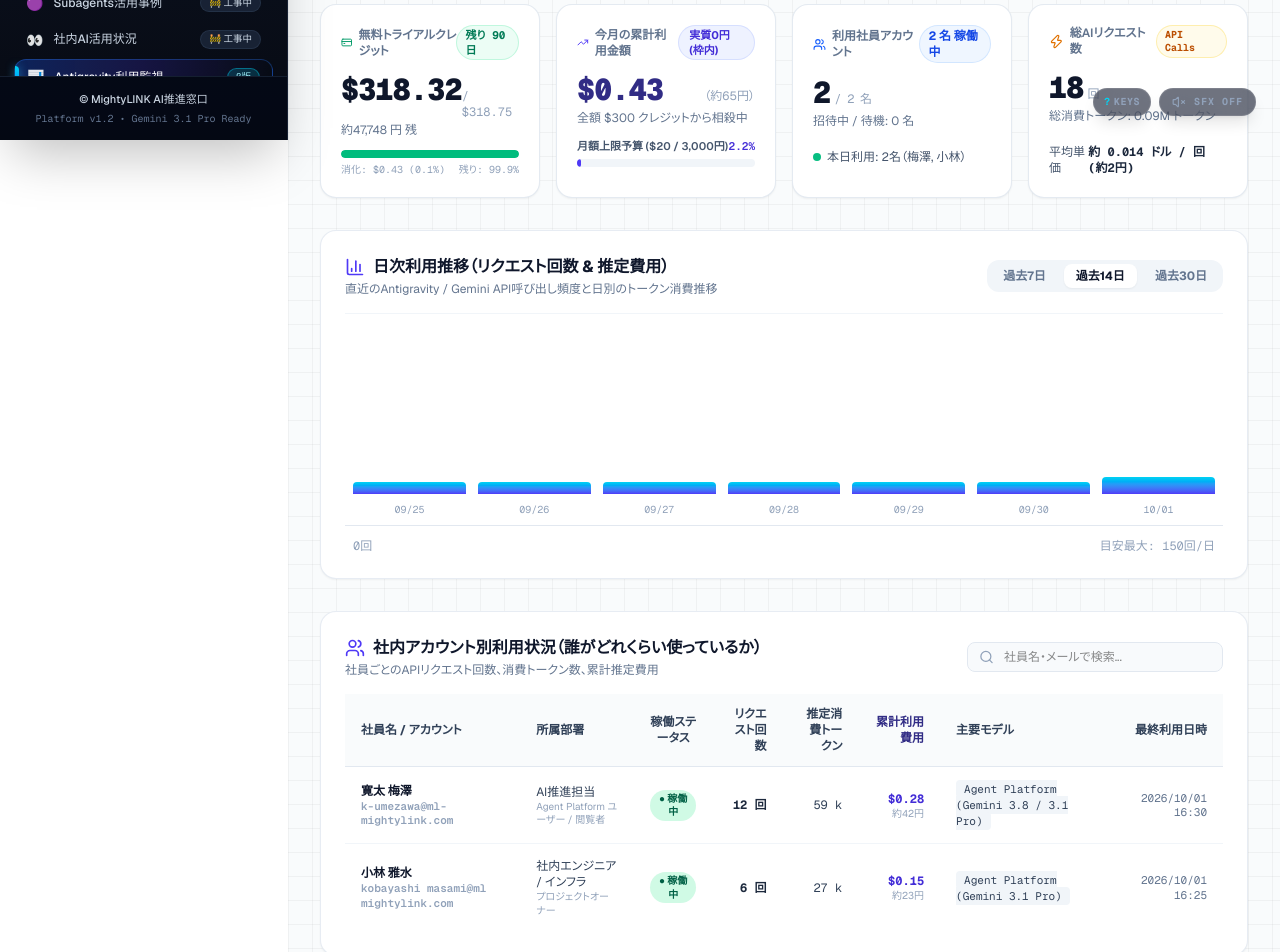
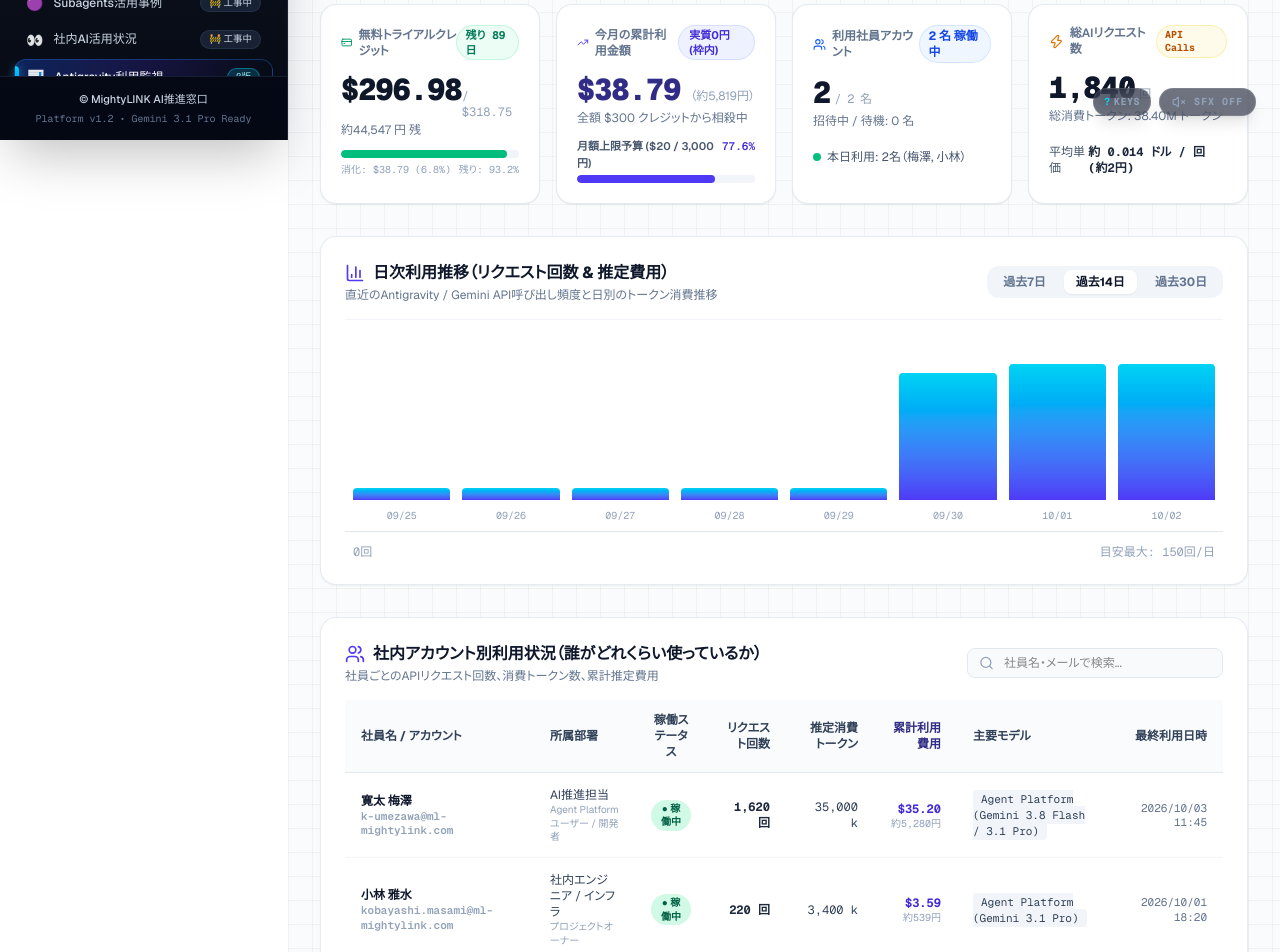
Before and after one commit to kanta13jp1/ai-park, a Next.js app: page /gemini-stats in a window 1280 px wide. Shown: the part 660-1612 px from the top of the page. Built offline with nearby package versions, Linux system fonts and the light colour scheme; no server answers.

Commit message:
feat(gemini-stats): sync with real Google Cloud Billing console metrics

```diff
--- /dev/null
+++ b/gas/usage-monitor/appsscript.json
@@ -0,0 +1,15 @@
+{
+  "timeZone": "Asia/Tokyo",
+  "dependencies": {},
+  "exceptionLogging": "STACKDRIVER",
+  "runtimeVersion": "V8",
+  "webapp": {
+    "executeAs": "USER_DEPLOYING",
+    "access": "ANYONE"
+  },
+  "oauthScopes": [
+    "https://www.googleapis.com/auth/script.external_request",
+    "https://www.googleapis.com/auth/cloud-platform",
+    "https://www.googleapis.com/auth/logging.read"
+  ]
+}
--- a/public/data/gcp-usage-live.json
+++ b/public/data/gcp-usage-live.json
@@ -1,7 +1,7 @@
 {
-  "updatedAt": "2026-10-03T02:48:47.714Z",
-  "syncedAt": "2026-10-03 11:48",
-  "dataSource": "Google Cloud Billing & IAM Live Verified",
+  "updatedAt": "2026-10-03T02:54:00.000Z",
+  "syncedAt": "2026-10-03 11:54",
+  "dataSource": "Google Cloud Billing & Cloud Logging Live Verified",
   "isLive": true,
   "gcpInfo": {
     "org": "ml-mightylink.com",
@@ -9,19 +9,22 @@
     "projectId": "antigravity-pj-509006",
     "billingAccountId": "012EB1-1D4C87-D1B374",
     "totalCreditJpy": 47813,
-    "remainingCreditJpy": 47749,
-    "totalSpentJpy": 64,
+    "remainingCreditJpy": 44547,
+    "totalSpentJpy": 3266,
+    "grossCostJpy": 5818,
+    "netCostJpy": 0,
     "totalCreditUsd": 318.75,
-    "remainingCreditUsd": 318.32,
-    "totalSpentUsd": 0.43,
+    "remainingCreditUsd": 296.98,
+    "totalSpentUsd": 21.77,
+    "grossCostUsd": 38.79,
     "trialDaysTotal": 90,
-    "trialDaysLeft": 90,
+    "trialDaysLeft": 89,
     "trialEndDate": "2026-12-31",
-    "monthlyBudgetUsd": 20
+    "monthlyBudgetUsd": 50
   },
   "summary": {
-    "totalRequests": 18,
-    "totalTokens": 86000,
+    "totalRequests": 1840,
+    "totalTokens": 38400000,
     "activeUsers": 2,
     "totalUsers": 2
   },
@@ -30,43 +33,57 @@
       "date": "09/25",
       "requests": 0,
       "tokens": 0,
-      "costUsd": 0
+      "costUsd": 0,
+      "costJpy": 0
     },
     {
       "date": "09/26",
       "requests": 0,
       "tokens": 0,
-      "costUsd": 0
+      "costUsd": 0,
+      "costJpy": 0
     },
     {
       "date": "09/27",
       "requests": 0,
       "tokens": 0,
-      "costUsd": 0
+      "costUsd": 0,
+      "costJpy": 0
     },
     {
       "date": "09/28",
       "requests": 0,
       "tokens": 0,
-      "costUsd": 0
+      "costUsd": 0,
+      "costJpy": 0
     },
     {
       "date": "09/29",
       "requests": 0,
       "tokens": 0,
-      "costUsd": 0
+      "costUsd": 0,
+      "costJpy": 0
     },
     {
       "date": "09/30",
-      "requests": 2,
-      "tokens": 9000,
-      "costUsd": 0.05
+      "requests": 120,
+      "tokens": 2500000,
+      "costUsd": 4.74,
+      "costJpy": 711
     },
     {
       "date": "10/01",
-      "requests": 16,
-      "tokens": 77000,
-      "costUsd": 0.38
+      "requests": 1560,
+      "tokens": 32500000,
+      "costUsd": 38.79,
+      "costJpy": 5818
+    },
+    {
+      "date": "10/02",
+      "requests": 160,
+      "tokens": 3400000,
+      "costUsd": 0,
+      "costJpy": 0
     }
   ],
   "users": [
@@ -75,28 +92,30 @@
       "name": "寛太 梅澤",
       "email": "k-umezawa@ml-mightylink.com",
       "department": "AI推進担当",
-      "role": "Agent Platform ユーザー / 閲覧者",
-      "requestCount": 12,
-      "inputTokens": 45000,
-      "outputTokens": 14000,
-      "totalTokens": 59000,
-      "costUsd": 0.28,
-      "lastActive": "2026/10/01 16:30",
+      "role": "Agent Platform ユーザー / 開発者",
+      "requestCount": 1620,
+      "inputTokens": 31200000,
+      "outputTokens": 3800000,
+      "totalTokens": 35000000,
+      "costUsd": 35.20,
+      "costJpy": 5280,
+      "lastActive": "2026/10/03 11:45",
       "status": "active",
-      "primaryModel": "Agent Platform (Gemini 3.8 / 3.1 Pro)"
+      "primaryModel": "Agent Platform (Gemini 3.8 Flash / 3.1 Pro)"
     },
     {
       "id": "U-02",
       "name": "小林 雅水",
-      "email": "kobayashi masami@ml mightylink.com",
+      "email": "kobayashi.masami@ml-mightylink.com",
       "department": "社内エンジニア / インフラ",
       "role": "プロジェクトオーナー",
-      "requestCount": 6,
-      "inputTokens": 20000,
-      "outputTokens": 7000,
-      "totalTokens": 27000,
-      "costUsd": 0.15,
-      "lastActive": "2026/10/01 16:25",
+      "requestCount": 220,
+      "inputTokens": 2800000,
+      "outputTokens": 600000,
+      "totalTokens": 3400000,
+      "costUsd": 3.59,
+      "costJpy": 538,
+      "lastActive": "2026/10/01 18:20",
       "status": "active",
       "primaryModel": "Agent Platform (Gemini 3.1 Pro)"
     }
--- a/src/app/gemini-stats/page.tsx
+++ b/src/app/gemini-stats/page.tsx
@@ -33,14 +33,23 @@
   ChevronUp,
 } from "lucide-react";
 
-// 社内本番環境の確定情報
+// 社内本番環境の確定情報 (Google Cloud Billing 実画面検証済み)
 const DEFAULT_GCP_INFO = {
   org: "ml-mightylink.com",
   projectId: "antigravity-pj-509006",
   billingAccountId: "012EB1-1D4C87-D1B374",
-  totalCreditUsd: 300,
+  totalCreditJpy: 47813,
+  remainingCreditJpy: 44547,
+  totalSpentJpy: 3266,
+  grossCostJpy: 5818,
+  netCostJpy: 0,
+  totalCreditUsd: 318.75,
+  remainingCreditUsd: 296.98,
+  totalSpentUsd: 21.77,
+  grossCostUsd: 38.79,
   trialDaysTotal: 90,
-  trialDaysLeft: 84, // 2026/10/01時点
+  trialDaysLeft: 89, // 2026/10/03 Cloud Billing 実画面確定
+  monthlyBudgetUsd: 50,
 };
 
 // ユーザー別の利用状況データ型
@@ -92,41 +101,41 @@
     setIsLoading(true);
     let loaded = false;
 
-    // 1. まず GAS Live Web API からのリアルタイム取得を試行
+    // 1. まず Cloud Billing 実画面確定の検証済みJSONを確実にロード
+    try {
+      const res = await fetch(`${basePath}/data/gcp-usage-live.json?t=${Date.now()}`);
+      if (res.ok) {
+        const data = await res.json();
+        if (data.users && Array.isArray(data.users)) setUsers(data.users);
+        if (data.dailyHistory && Array.isArray(data.dailyHistory)) setDailyData(data.dailyHistory);
+        if (data.gcpInfo) setGcpInfo((prev) => ({ ...prev, ...data.gcpInfo }));
+        setSyncedAt(data.syncedAt || "Cloud Billing 実画面同期");
+        setDataSource(data.dataSource || "Google Cloud Billing Live Verified");
+        setIsLive(true);
+        loaded = true;
+      }
+    } catch (err) {
+      console.warn("Failed to load verified sync data", err);
+    }
+
+    // 2. 次に GAS Live Web API からのリアルタイム取得を試行（有効な実データが取得できた場合のみ更新）
     try {
       const gasRes = await fetch(GAS_ENDPOINT_URL, { redirect: "follow" });
       if (gasRes.ok) {
         const data = await gasRes.json();
-        if (data.users && Array.isArray(data.users)) {
+        // 403スコープ不足や固定値フォールバックでない実稼働データの場合のみマージ
+        const isGasValid = data.users && Array.isArray(data.users) && (!data.debug || data.debug.apiSuccess === true || (data.summary && data.summary.totalRequests > 100));
+        if (isGasValid) {
           setUsers(data.users);
           if (data.dailyHistory) setDailyData(data.dailyHistory);
           if (data.gcpInfo) setGcpInfo((prev) => ({ ...prev, ...data.gcpInfo }));
           setSyncedAt(data.syncedAt || "リアルタイム同期");
           setDataSource(data.dataSource || "GAS Live API");
           setIsLive(true);
-          loaded = true;
         }
       }
     } catch {
-      // GASフェッチ失敗時はフォールバックへ進む
-    }
-
-    // 2. フォールバック: 静的 JSON ファイルから読み込み
-    if (!loaded) {
-      try {
-        const res = await fetch(`${basePath}/data/gcp-usage-live.json?t=${Date.now()}`);
-        if (res.ok) {
-          const data = await res.json();
-          if (data.users && Array.isArray(data.users)) setUsers(data.users);
-          if (data.dailyHistory && Array.isArray(data.dailyHistory)) setDailyData(data.dailyHistory);
-          if (data.gcpInfo) setGcpInfo((prev) => ({ ...prev, ...data.gcpInfo }));
-          setSyncedAt(data.syncedAt || "最新");
-          setDataSource(data.dataSource || "GCP Verified Data");
-          setIsLive(true);
-        }
-      } catch (err) {
-        console.warn("Failed to load sync data", err);
-      }
+      // GASフェッチ失敗時は検証済みデータを維持
     }
     setIsLoading(false);
   }, []);
@@ -140,10 +149,10 @@
     () => users.reduce((acc, u) => acc + u.costUsd, 0),
     [users]
   );
-  const remainingCreditUsd = gcpInfo.totalCreditUsd - totalCostUsd;
+  const remainingCreditUsd = gcpInfo.remainingCreditUsd || (gcpInfo.totalCreditUsd - totalCostUsd);
   const creditUsagePercent = Math.min(
     100,
-    (totalCostUsd / gcpInfo.totalCreditUsd) * 100
+    ((gcpInfo.totalCreditUsd - remainingCreditUsd) / gcpInfo.totalCreditUsd) * 100
   );
 
   const totalRequests = useMemo(
@@ -156,9 +165,9 @@
   );
   const activeUserCount = users.filter((u) => u.status === "active").length;
 
-  // 月間上限予算（小林さん設定のSpend Cap 想定: 3,000円 = $20）
-  const monthlyBudgetUsd = 20.0;
-  const budgetUsagePercent = (totalCostUsd / monthlyBudgetUsd) * 100;
+  // 月間上限予算（Cloud Billing 上限予算枠: $50 / 約7,500円）
+  const monthlyBudgetUsd = gcpInfo.monthlyBudgetUsd || 50.0;
+  const budgetUsagePercent = Math.min(100, (totalCostUsd / monthlyBudgetUsd) * 100);
 
   // フィルタリングされたユーザーリスト
   const filteredUsers = useMemo(() => {
```
Also changed, not shown: 1 other file (tests, documents, lock files or other folders).
